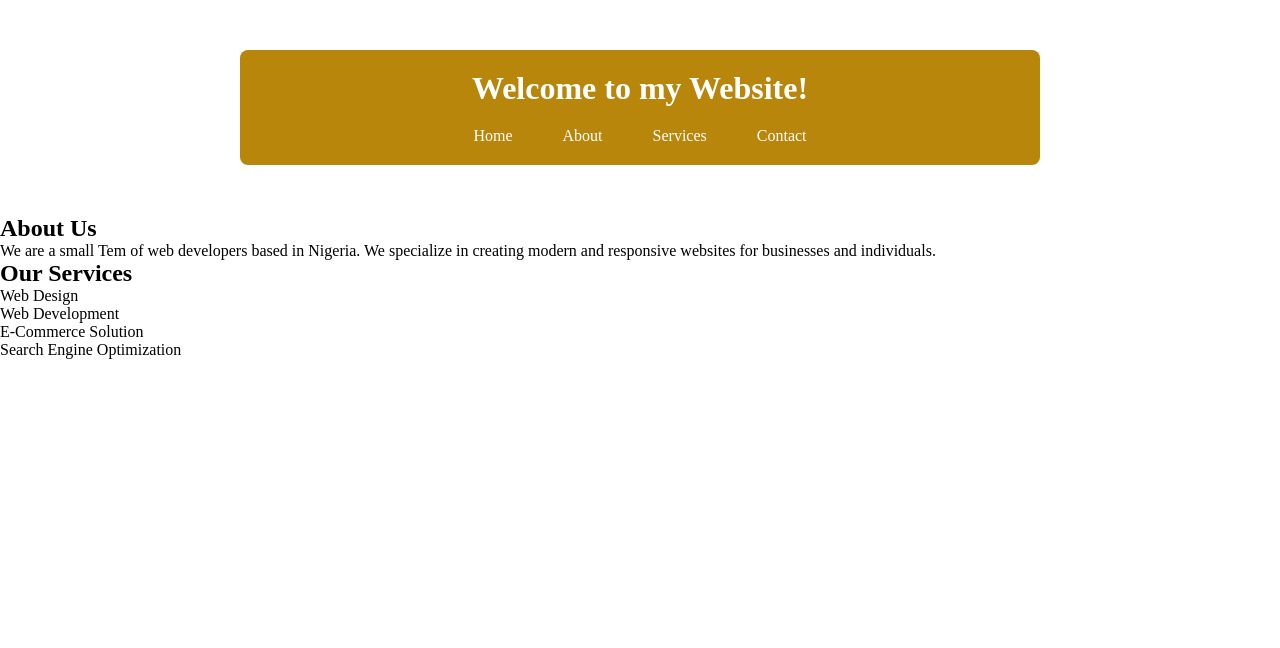
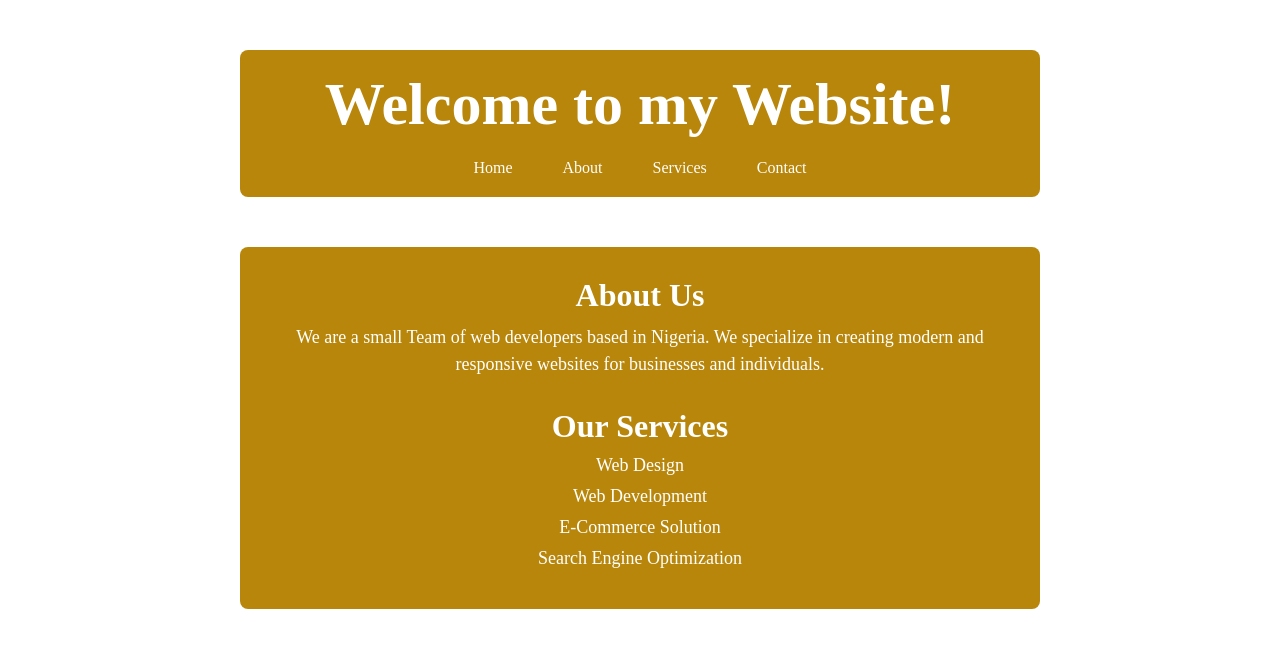
Before and after one commit to usiemeblessing/create-react-app, a React (Create React App) app: page / in a window 1280 px wide. Shown: the top 648 px of the page. Built offline with nearby package versions, Linux system fonts and the light colour scheme.

Commit message:
modified App.js and Main.js

```diff
--- a/src/App.js
+++ b/src/App.js
@@ -11,16 +11,24 @@ function ReturnJSXVersion() {
 				<nav className="navbar">
 					<ul>
 						<li>
-							<a href="#">Home</a>
+							<a className="header-link" href="#">
+								Home
+							</a>
 						</li>
 						<li>
-							<a href="#">About</a>
+							<a className="header-link" href="#">
+								About
+							</a>
 						</li>
 						<li>
-							<a href="#">Services</a>
+							<a className="header-link" href="#">
+								Services
+							</a>
 						</li>
 						<li>
-							<a href="#">Contact</a>
+							<a className="header-link" href="#">
+								Contact
+							</a>
 						</li>
 					</ul>
 				</nav>
--- a/src/Main.js
+++ b/src/Main.js
@@ -7,19 +7,21 @@ function ReturnJSXVersion2() {
 		<main>
 			<section className="about">
 				<h2 className="about-us">About Us</h2>
-				<p>
-					We are a small Tem of web developers based in {country}. We
+				<p className="about-text">
+					We are a small Team of web developers based in {country}. We
 					specialize in creating modern and responsive websites for
 					businesses and individuals.
 				</p>
 			</section>
 			<section className="services">
 				<h2 className="our-services">Our Services</h2>
-				<ul className="services-list">
-					<li>Web Design</li>
-					<li>Web Development</li>
-					<li>E-Commerce Solution</li>
-					<li>Search Engine Optimization</li>
+				<ul className="services-list-container">
+					<li className="services-list-item">Web Design</li>
+					<li className="services-list-item">Web Development</li>
+					<li className="services-list-item">E-Commerce Solution</li>
+					<li className="services-list-item">
+						Search Engine Optimization
+					</li>
 				</ul>
 			</section>
 		</main>
--- a/src/index.css
+++ b/src/index.css
@@ -6,7 +6,9 @@
 	box-sizing: border-box;
 }
 
-.header {
+/* first Component */
+.header,
+main {
 	width: 90%;
 	max-width: 800px;
 	background-color: darkgoldenrod;
@@ -19,6 +21,7 @@
 
 h1 {
 	margin-bottom: 20px;
+	font-size: 60px;
 }
 
 .navbar {
@@ -37,8 +40,38 @@ nav ul li {
 	list-style-type: none;
 }
 
-nav ul li a {
+.header-link {
 	text-decoration: none;
 	color: white;
 	text-decoration: none;
 }
+
+/* Second Component */
+
+main {
+	padding: 20px;
+}
+
+.about-text {
+	line-height: 1.5;
+	font-size: 18px;
+	font-weight: 400;
+}
+
+.services-list-container {
+	list-style-type: none;
+}
+.about-us,
+.our-services {
+	font-size: 32px;
+	margin: 10px 0;
+}
+
+.services {
+	margin-top: 10px;
+	padding: 10px 0;
+}
+.services-list-item {
+	margin-bottom: 10px;
+	font-size: 18px;
+}
```
Also changed, not shown: src/Header.js (+12 -4 lines).
